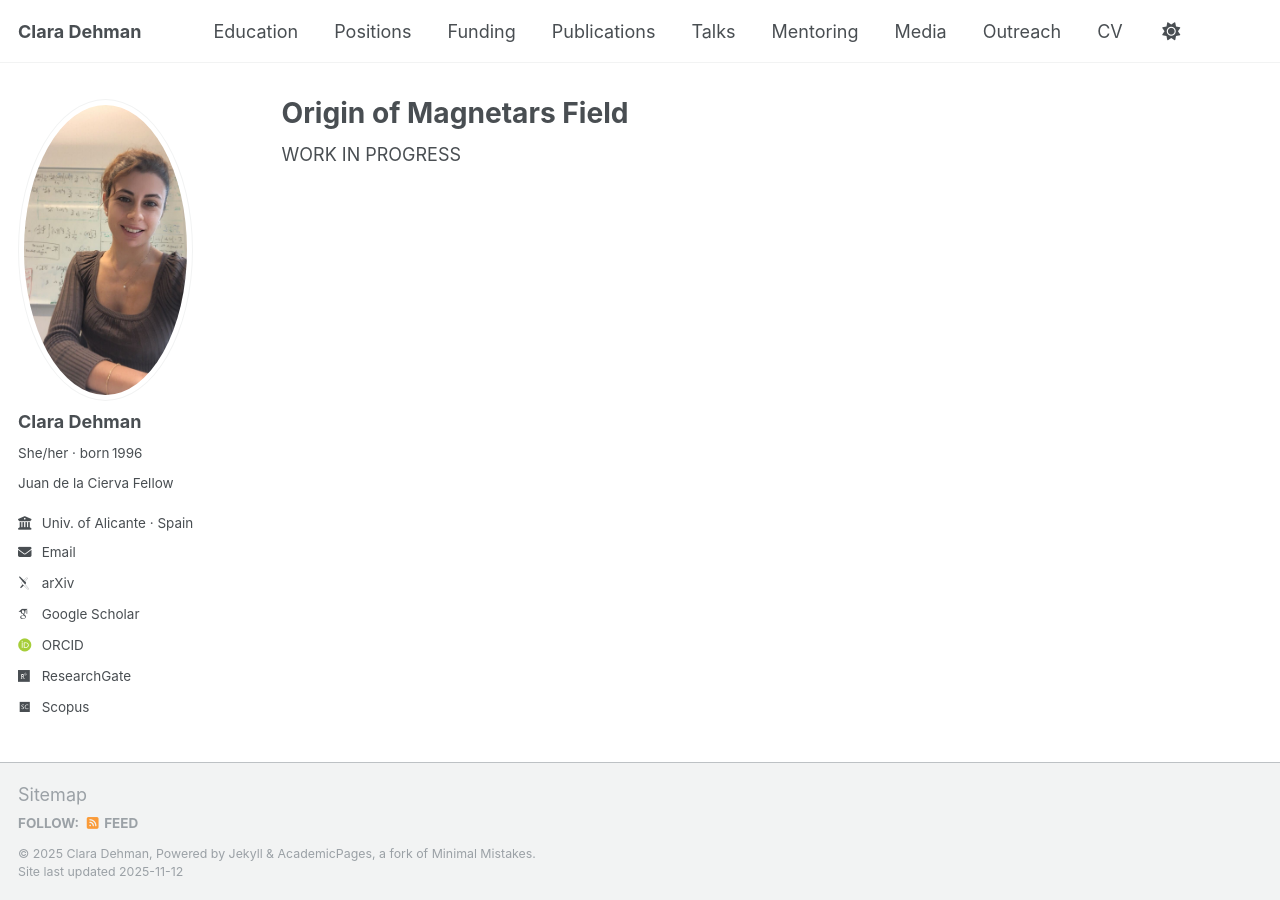
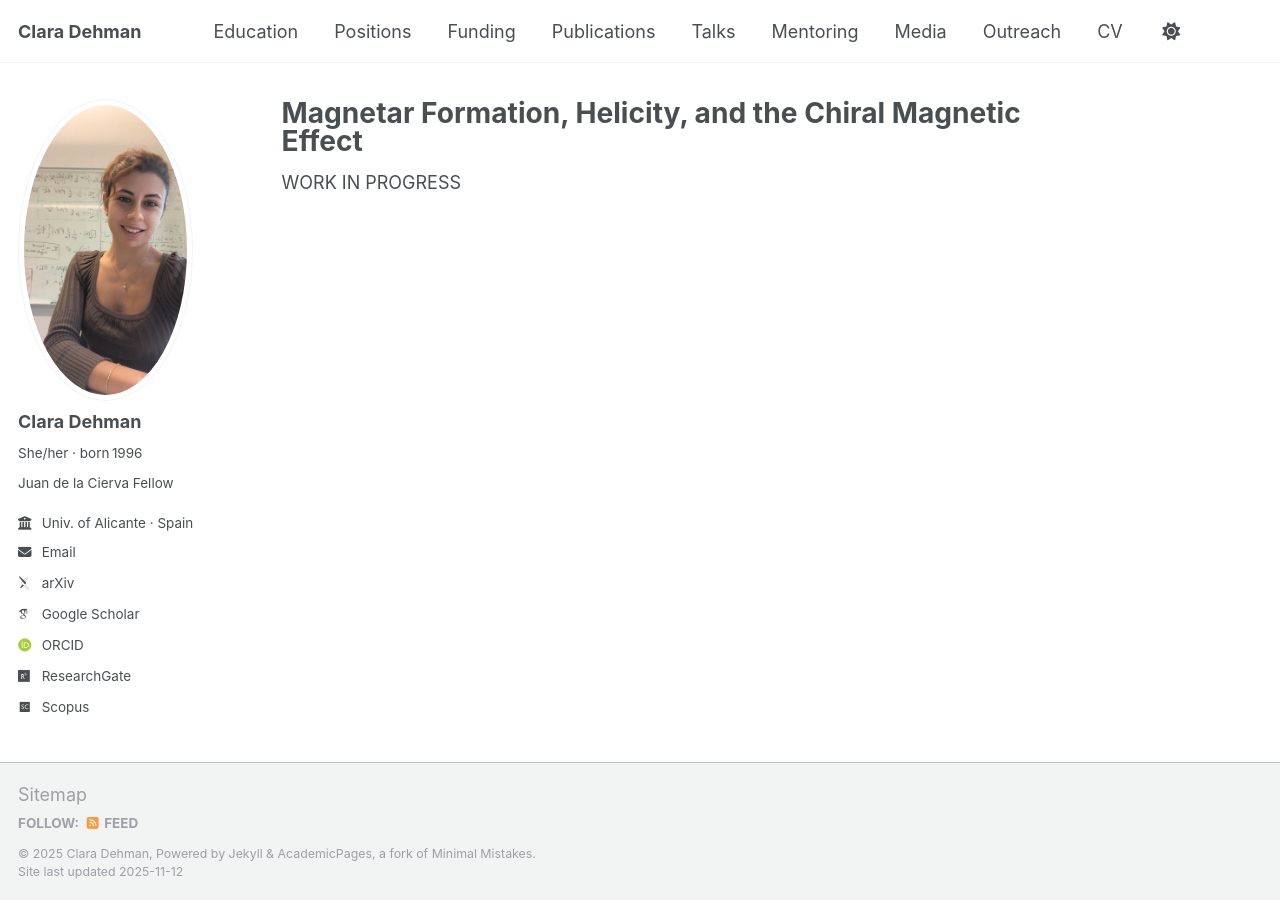
Before and after one commit to ClaraDehman/ClaraDehman.github.io, a Jekyll site: the page built from cme.md, in a window 1280 px wide. Built offline with Jekyll 4.4.1, drawn with Linux system fonts in a browser that asks for light colours; some web fonts are replaced.

Commit message:
Update cme.md

```diff
--- a/cme.md
+++ b/cme.md
@@ -1,6 +1,6 @@
 ---
 permalink: /cme/
-title: "Origin of Magnetars Field"
+title: "Magnetar Formation, Helicity, and the Chiral Magnetic Effect"
 author_profile: true
 redirect_from:
   - /cme.html
```
